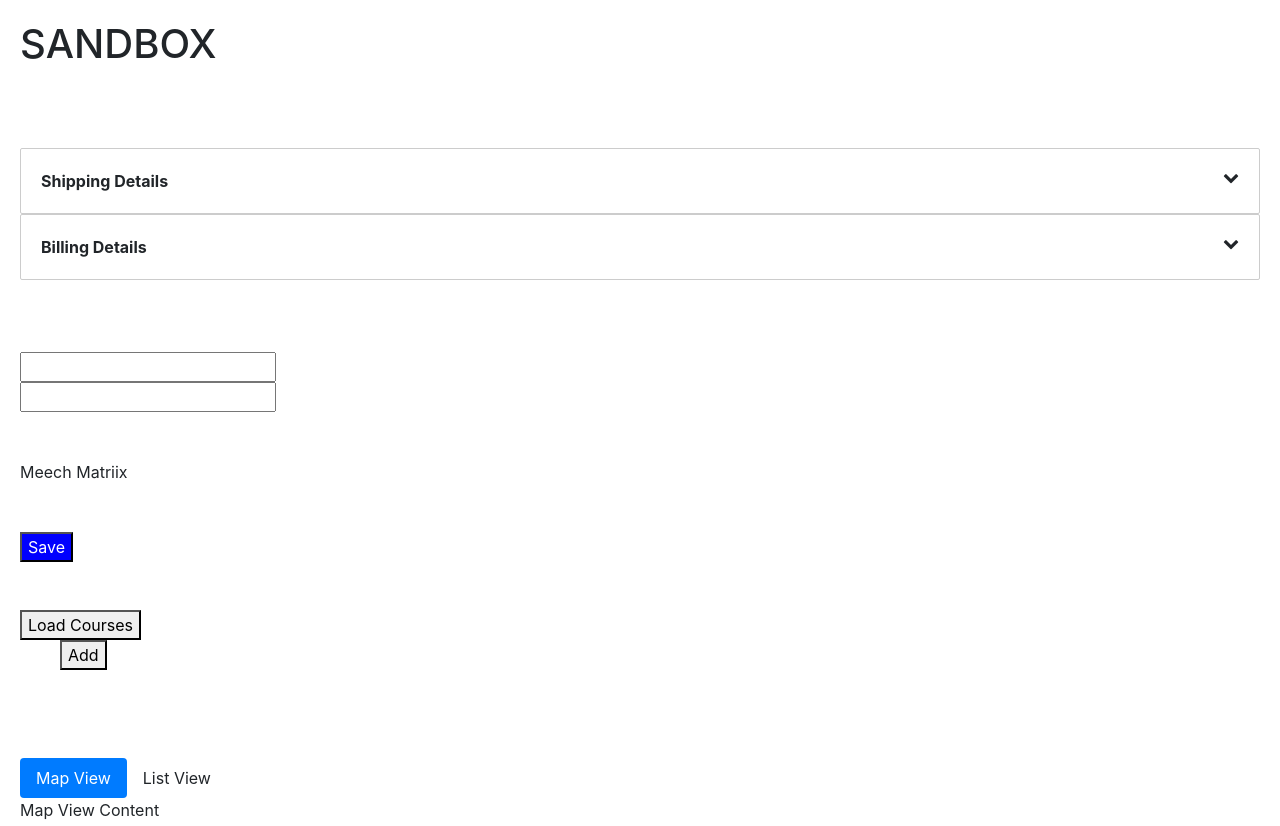
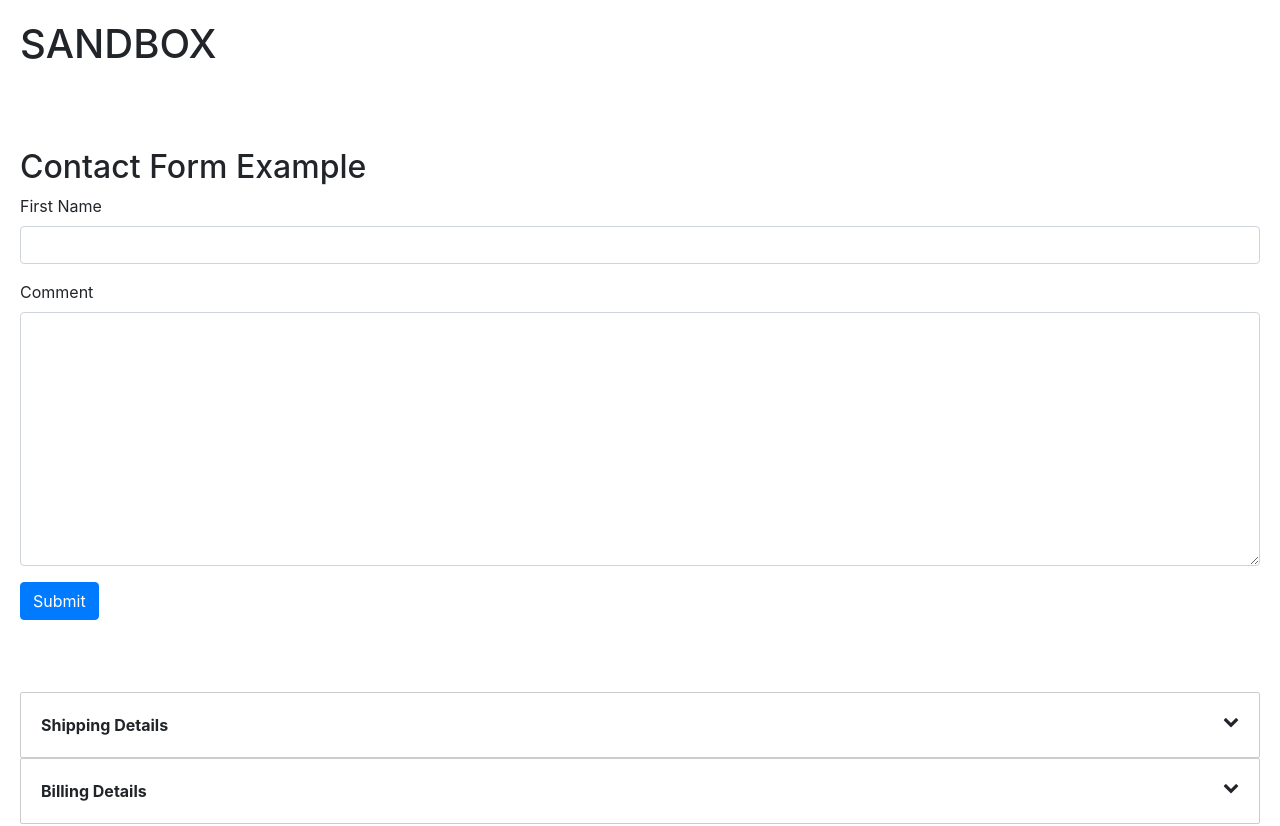
Before and after one commit to codyjwalker/sandbox, an Angular app: page / in a window 1280 px wide. Shown: the top 826 px of the page. Built offline with nearby package versions, Linux system fonts and the light colour scheme; what angular-font-awesome would draw is missing.

Commit message:
Bootstrap Form Contact Form implementation started.

```diff
--- a/src/app/app.component.html
+++ b/src/app/app.component.html
@@ -1,4 +1,8 @@
 <h1>SANDBOX</h1>
+<br><br><br>
+
+<!-- Example of Bootstrap 'Contact' Form. -->
+<app-contact-form></app-contact-form>
 <br><br><br>
 
 <!-- Example of 'Zippy' Component. -->
--- a/src/app/app.module.ts
+++ b/src/app/app.module.ts
@@ -15,6 +15,7 @@ import { PanelComponent } from './panel/panel.component';
 import { LikeComponent } from './like/like.component';
 import { InputFormatDirective } from './input-format.directive';
 import { ZippyComponent } from './zippy/zippy.component';
+import { ContactFormComponent } from './contact-form/contact-form.component';
 
 @NgModule({
   declarations: [
@@ -26,7 +27,8 @@ import { ZippyComponent } from './zippy/zippy.component';
     PanelComponent,
     LikeComponent,
     InputFormatDirective,
-    ZippyComponent
+    ZippyComponent,
+    ContactFormComponent
   ],
   imports: [
     BrowserModule,
--- /dev/null
+++ b/src/app/contact-form/contact-form.component.html
@@ -0,0 +1,14 @@
+<h2>Contact Form Example</h2>
+<form>
+  <div class="form-group">
+    <label for="firstName">First Name</label>
+    <input id="firstName" class="form-control" type="text">
+  </div>
+
+  <div class="form-group">
+    <label for="comment">Comment</label>
+    <textarea id="comment" class="form-control" cols="30" rows="10"></textarea>
+  </div>
+  <button class="btn btn-primary">Submit</button>
+
+</form>
--- /dev/null
+++ b/src/app/contact-form/contact-form.component.ts
@@ -0,0 +1,15 @@
+import { Component, OnInit } from '@angular/core';
+
+@Component({
+  selector: 'app-contact-form',
+  templateUrl: './contact-form.component.html',
+  styleUrls: ['./contact-form.component.css']
+})
+export class ContactFormComponent implements OnInit {
+
+  constructor() { }
+
+  ngOnInit() {
+  }
+
+}
```
Also changed, not shown: src/app/contact-form/contact-form.component.css (added), 1 other file (tests, documents, lock files or other folders).
